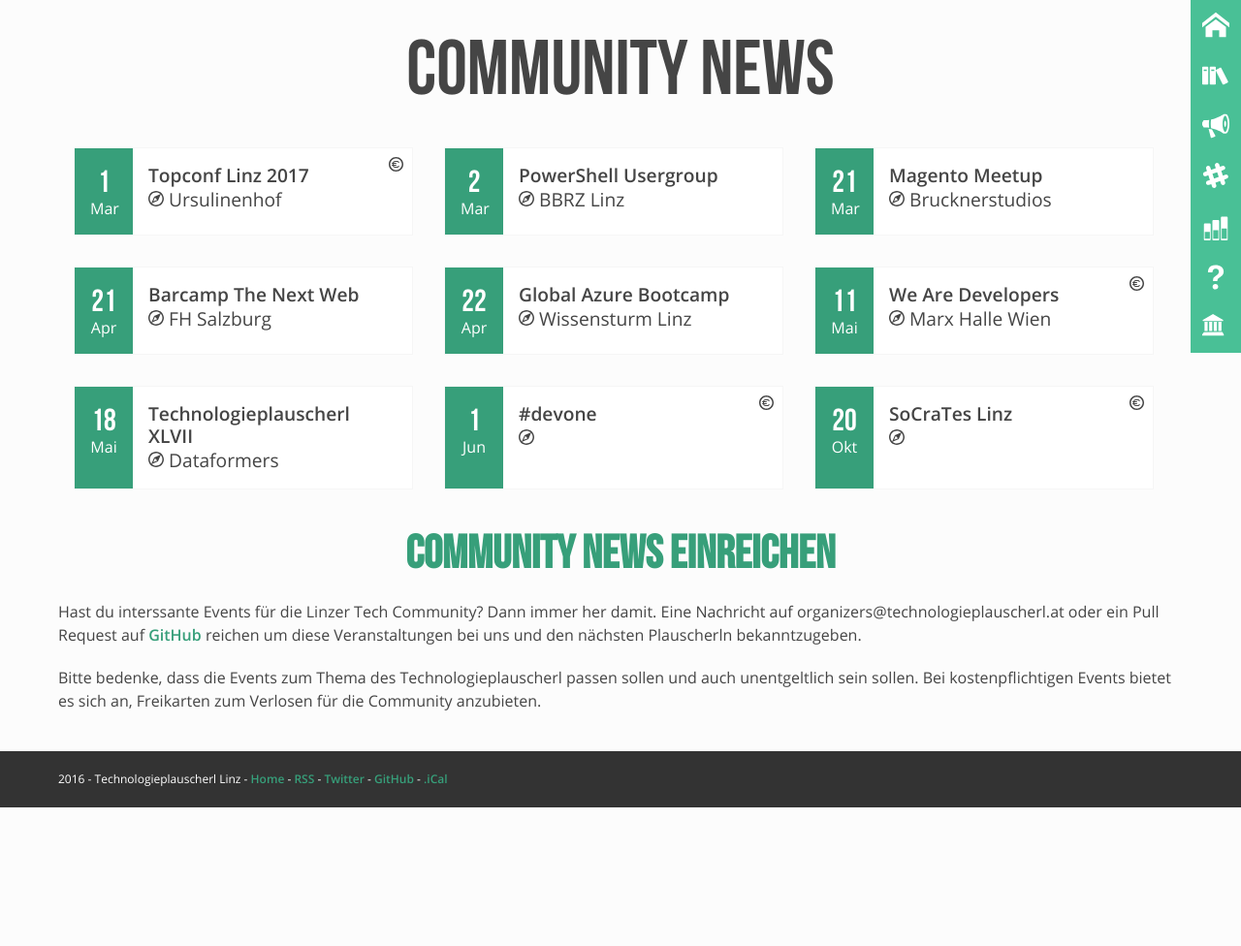
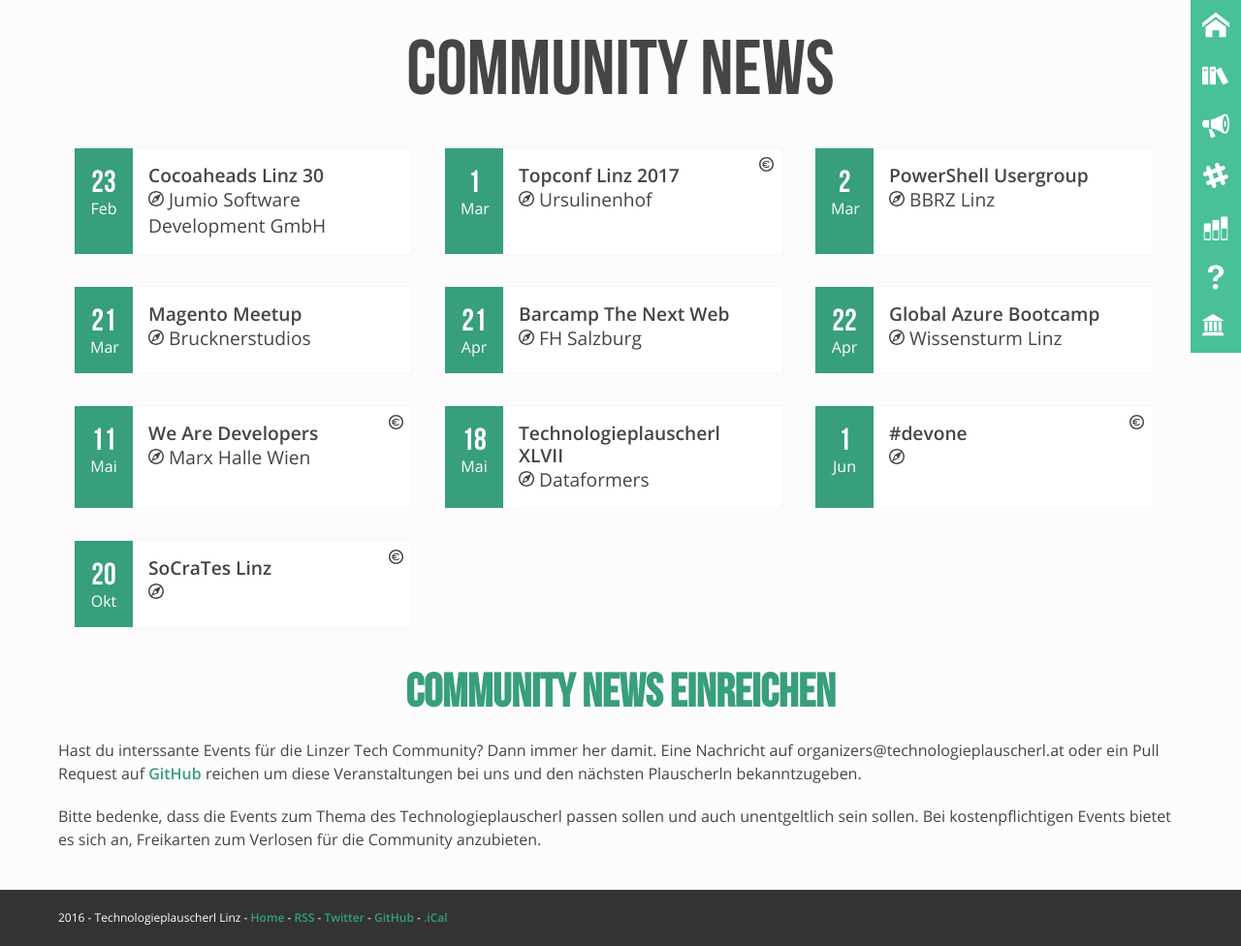
Before and after one commit to mericanAncer127/plauscherl, a Jekyll site: the page built from pages/community-news.html, in a window 1280 px wide. Shown: the whole page at 97% size. Built offline with Jekyll 4.4.1, drawn with Linux system fonts in a browser that asks for light colours; before the commit the page ends 900 px from its top, so only the background shows below that.

Commit message:
Add next Cocoaheads Linz event (#71)

```diff
--- a/_data/community.yml
+++ b/_data/community.yml
@@ -76,6 +76,12 @@
 -
   id: cocoaheads-linz
   name: "Cocoaheads Linz"
+  events:
+    -
+      name: "Cocoaheads Linz 30"
+      location: "Jumio Software Development GmbH"
+      date: 2017-02-23
+      link: https://www.facebook.com/events/938004146329561/permalink/957364624393513/
 -
   id: otelo-linz
   name: "Otelo Linz"
```
